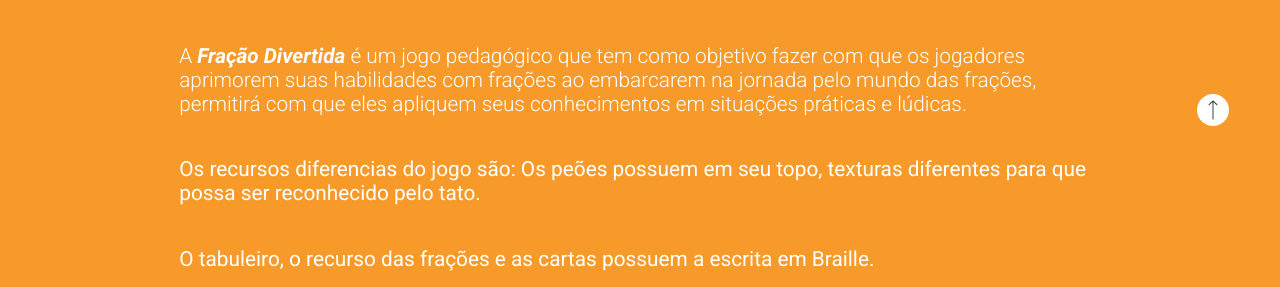
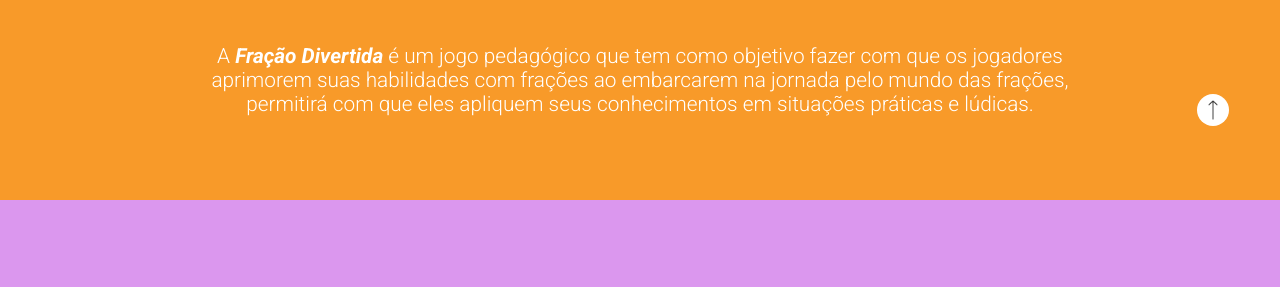
Before and after one commit to larirod/fracao-divertida, a plain HTML site: page index.html in a window 1280 px wide. Shown: the part 658-945 px from the top of the page. Drawn offline with Linux system fonts and the light colour scheme.

Commit message:
some parts of the text were removed from first topic

```diff
--- a/index.html
+++ b/index.html
@@ -60,11 +60,7 @@
 				<div>
 					<h1 class="topic-to-center">O que é fração divertida?</h1>
 
-					<p class="roboto-light paragraph-to-left">A <strong><i>Fração Divertida</i></strong> é um jogo pedagógico que tem como objetivo fazer com que os jogadores aprimorem suas habilidades com frações ao embarcarem na jornada pelo mundo das frações, permitirá com que eles apliquem seus conhecimentos em situações práticas e lúdicas.</p>
-
-					<p class="paragraph-to-left">Os recursos diferencias do jogo são: Os peões possuem em seu topo, texturas diferentes para que possa ser reconhecido pelo tato.</p>
-
-					<p class="paragraph-to-left">O tabuleiro, o recurso das frações e as cartas possuem a escrita em Braille.</p>
+					<p class="roboto-light paragraph-to-center">A <strong><i>Fração Divertida</i></strong> é um jogo pedagógico que tem como objetivo fazer com que os jogadores aprimorem suas habilidades com frações ao embarcarem na jornada pelo mundo das frações, permitirá com que eles apliquem seus conhecimentos em situações práticas e lúdicas.</p>
 				</div>
 			</div>
 
```
